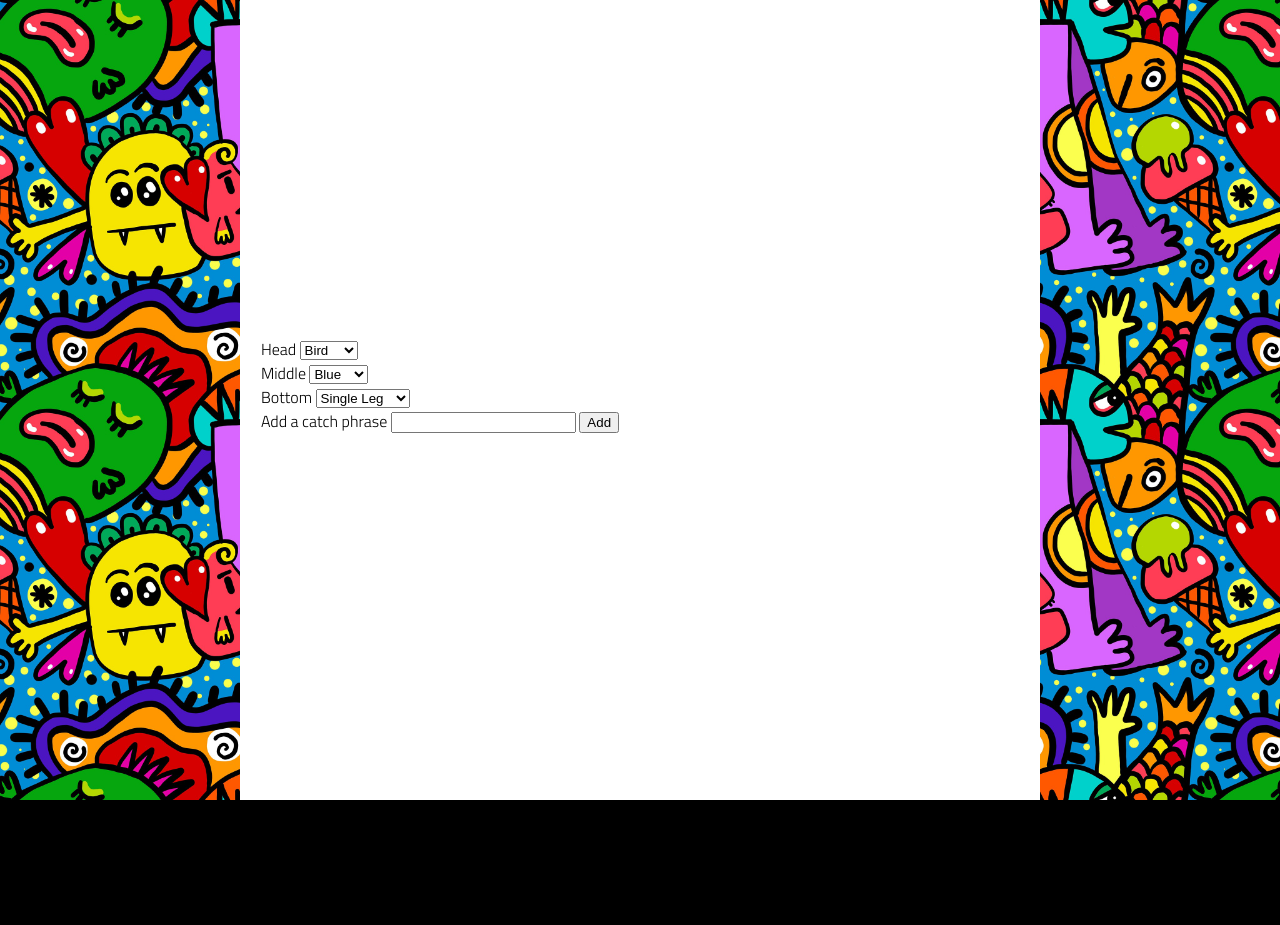
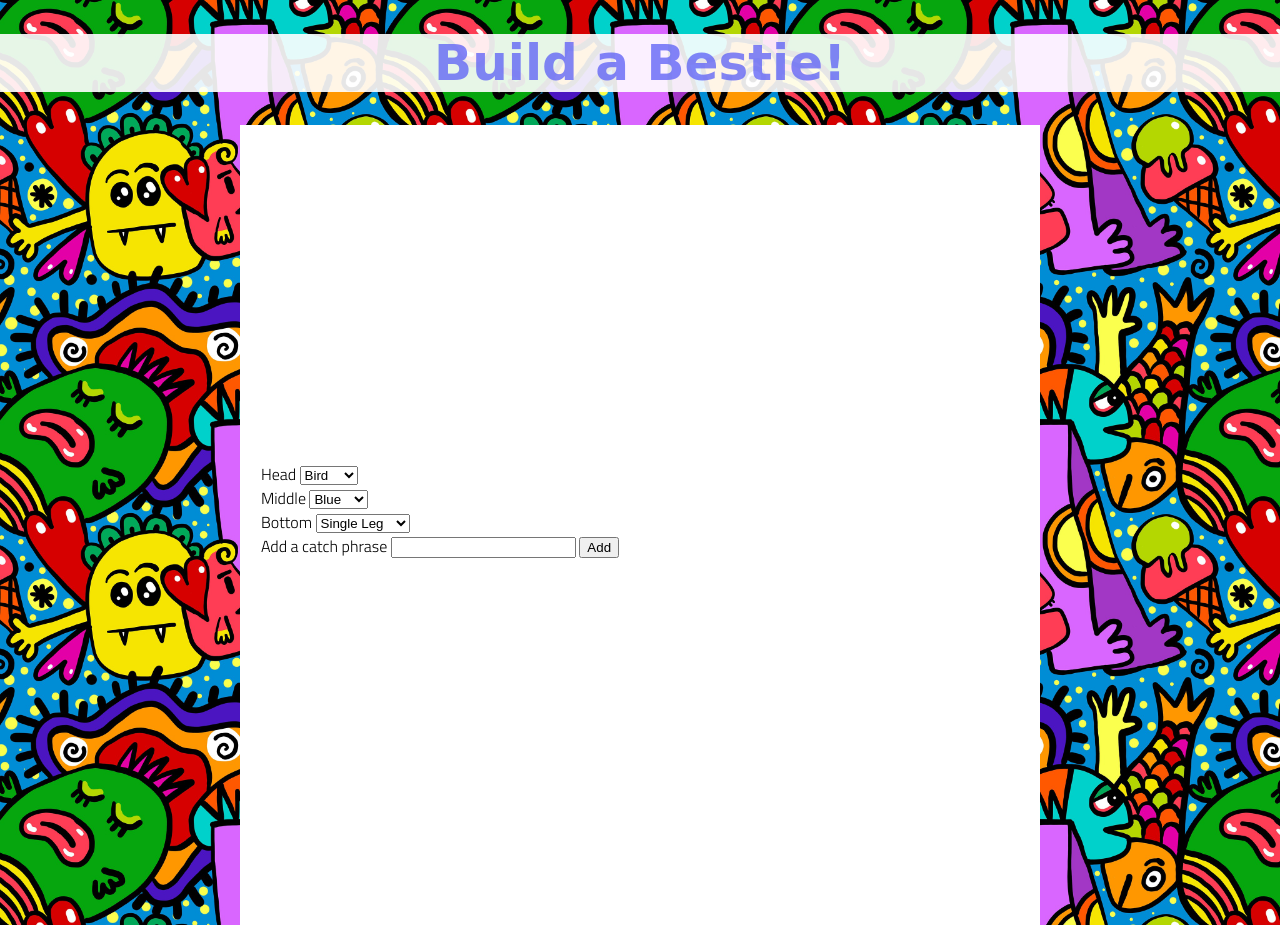
Before and after one commit to Allyson-Camp/character-designer, a plain HTML site: page index.html in a window 1280 px wide. Before the commit the page ends 800 px from the top, so only its background shows below. Drawn offline with Linux system fonts and the light colour scheme.

Commit message:
added some styling for funzies

```diff
--- a/index.html
+++ b/index.html
@@ -9,11 +9,11 @@
     <link rel="stylesheet" href="./styles/reset.css">
     <link rel="stylesheet" href="./styles/style.css">
     <link rel="stylesheet" href="./styles/home.css">
-    <title>Document</title>
+    <title>Build a Bestie!</title>
 </head>
 
 <body>
-
+    <h1>Build a Bestie!</h1>
     <main>
         <div class="left">
             <div class="picker">
--- a/styles/style.css
+++ b/styles/style.css
@@ -139,3 +139,12 @@ main {
     font-family: cursive;
     text-align: center;
 }
+
+h1 {
+    font-size: 50px;
+    font-family: cursive;
+    color: #595ef5bf;
+    text-align: center;
+    background-color: rgba(255, 255, 255, 0.9);
+
+}
```
Also changed, not shown: app.js (+3 -5 lines).
